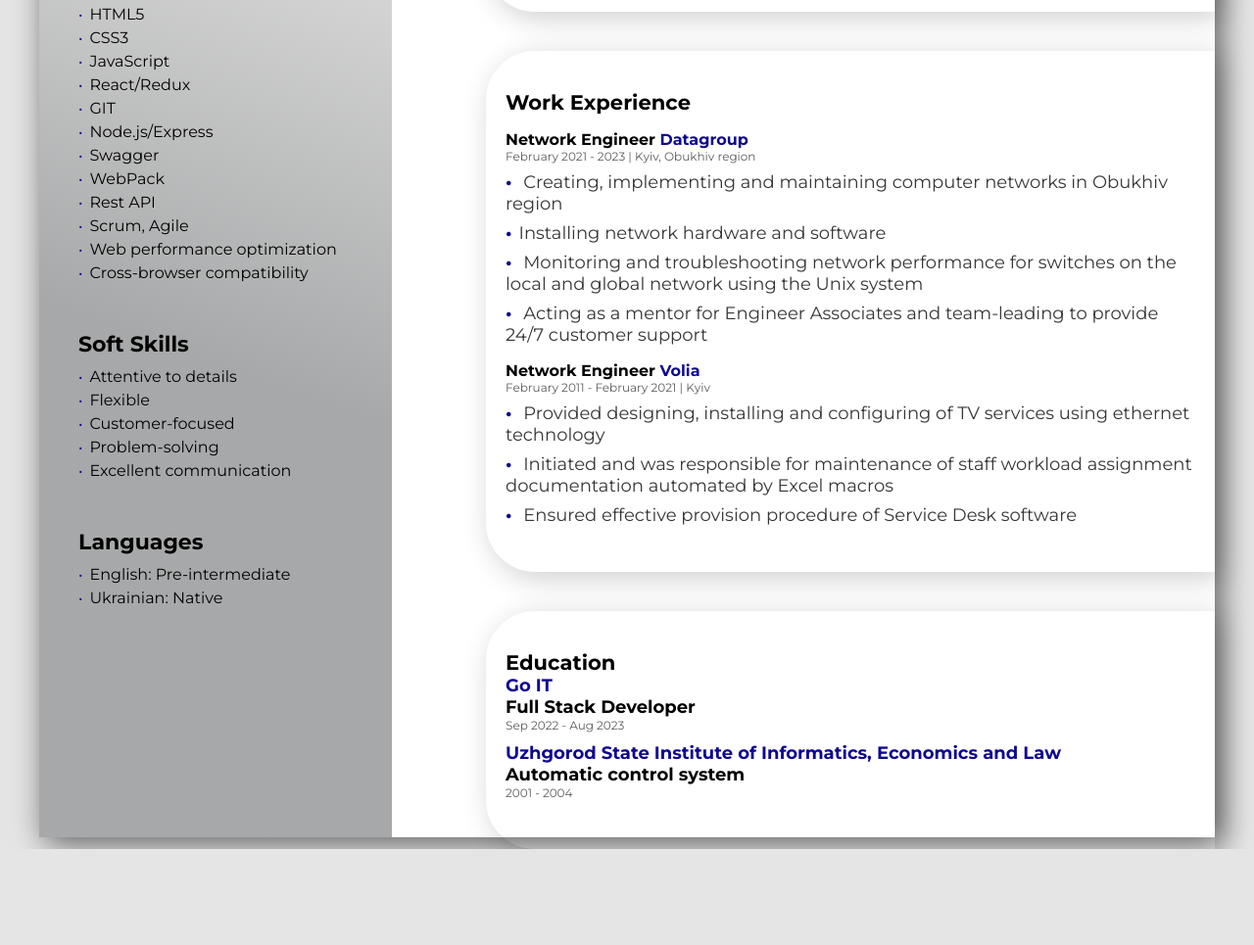
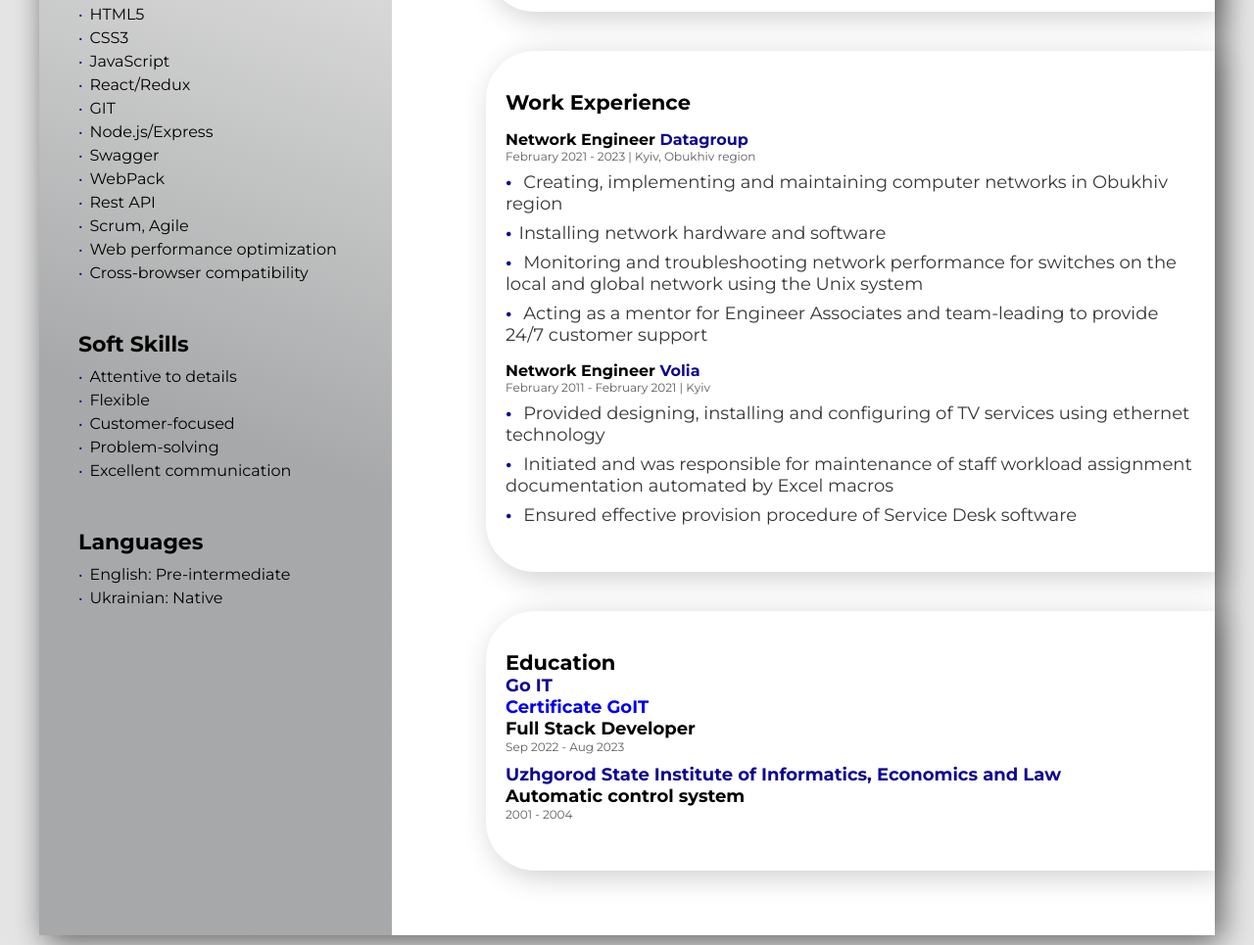
Before and after one commit to Fredduke1983/Resume, a plain HTML site: page index.html in a window 1280 px wide. Shown: the part 855-1820 px from the top of the page at 98% size. Before the commit the page ends 1722 px from the top, so only its background shows below. Drawn offline with Linux system fonts and the light colour scheme.

Commit message:
ADD: certificate

```diff
--- a/css/style.css
+++ b/css/style.css
@@ -27,7 +27,7 @@ p {
   flex-direction: row-reverse;
   background: #fff;
   width: 1200px;
-  height: 1700px;
+  height: 1800px;
   margin: 10px auto;
   box-shadow: 6px 6px 30px rgba(0, 0, 0, 0.6);
 }
--- a/index.html
+++ b/index.html
@@ -196,6 +196,7 @@
           <h3 class="title-exp">Education</h3>
           <div class="school">
             <h4><span>Go IT</span></h4>
+            <h4><a href="certificate.html">Certificate GoIT</a></h4>
             <h4>Full Stack Developer</h4>
             <p>Sep 2022 - Aug 2023</p>
           </div>
```
Also changed, not shown: certificate.html (added, +11 -0 lines), 2 other files.
